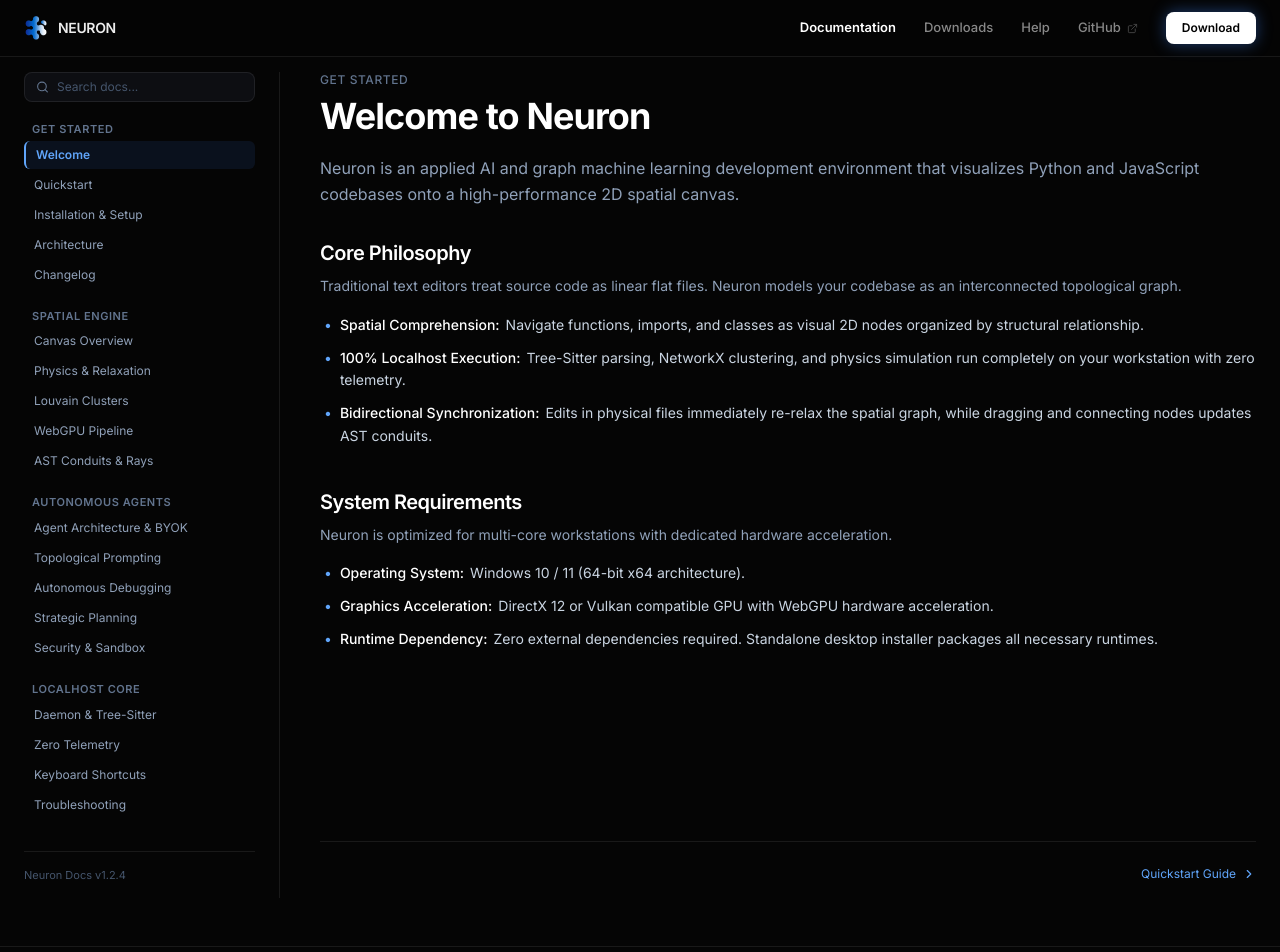
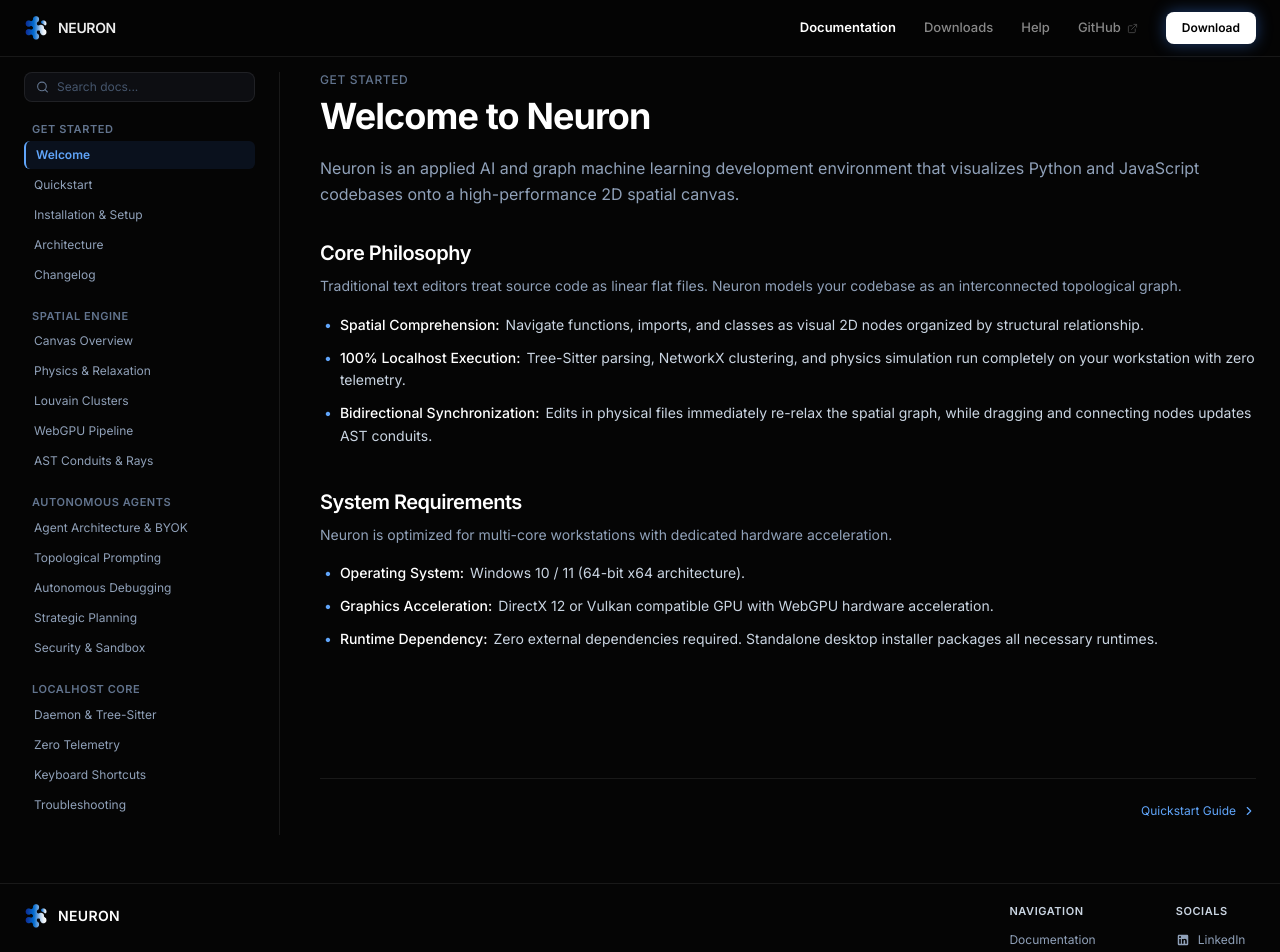
Before and after one commit to UnityNimit/Neuron-Website, a React (Vite) app: page /docs in a window 1280 px wide. Shown: the top 952 px of the page. Built offline with nearby package versions, Linux system fonts and the light colour scheme.

Commit message:
chore: remove Neuron Docs v1.2.4 footer tag from sidebar

```diff
--- a/src/pages/Docs.jsx
+++ b/src/pages/Docs.jsx
@@ -597,10 +597,6 @@
               ))}
             </div>
           </div>
-
-          <div className="mt-8 pt-4 border-t border-white/[0.08] text-[11px] text-slate-600">
-            <span>Neuron Docs v1.2.4</span>
-          </div>
         </aside>
 
         {/* Mobile Header / Drawer Toggle */}
```
